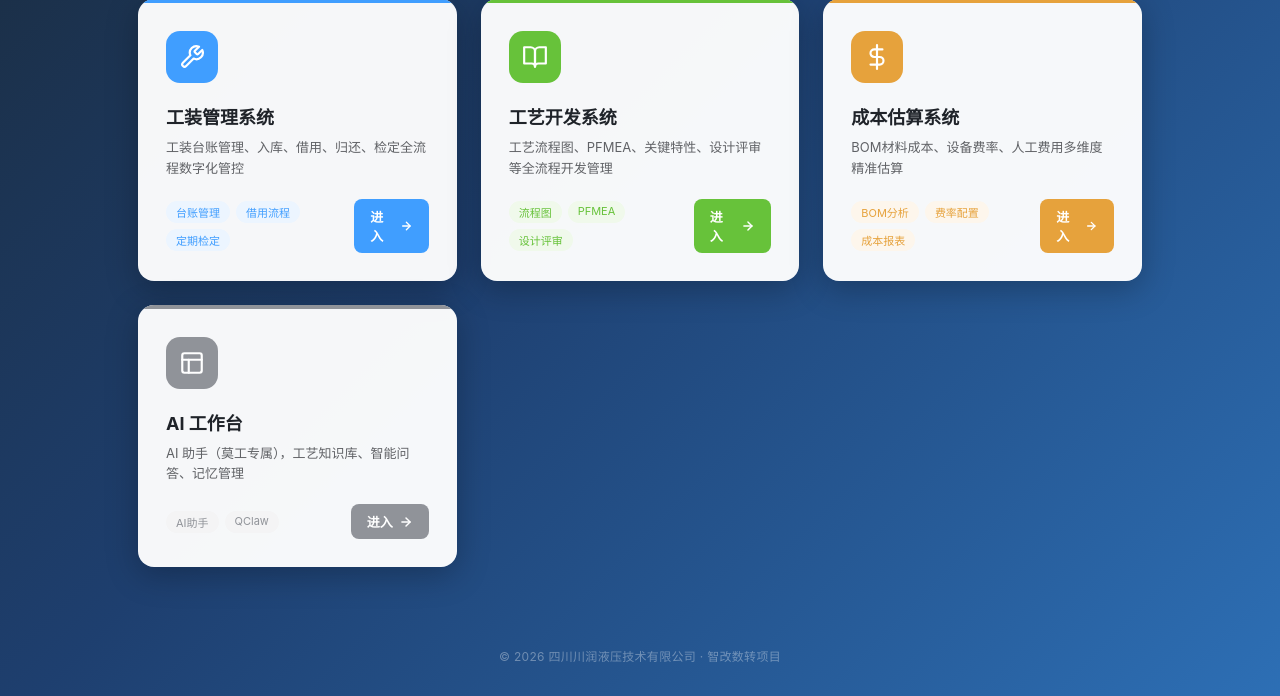
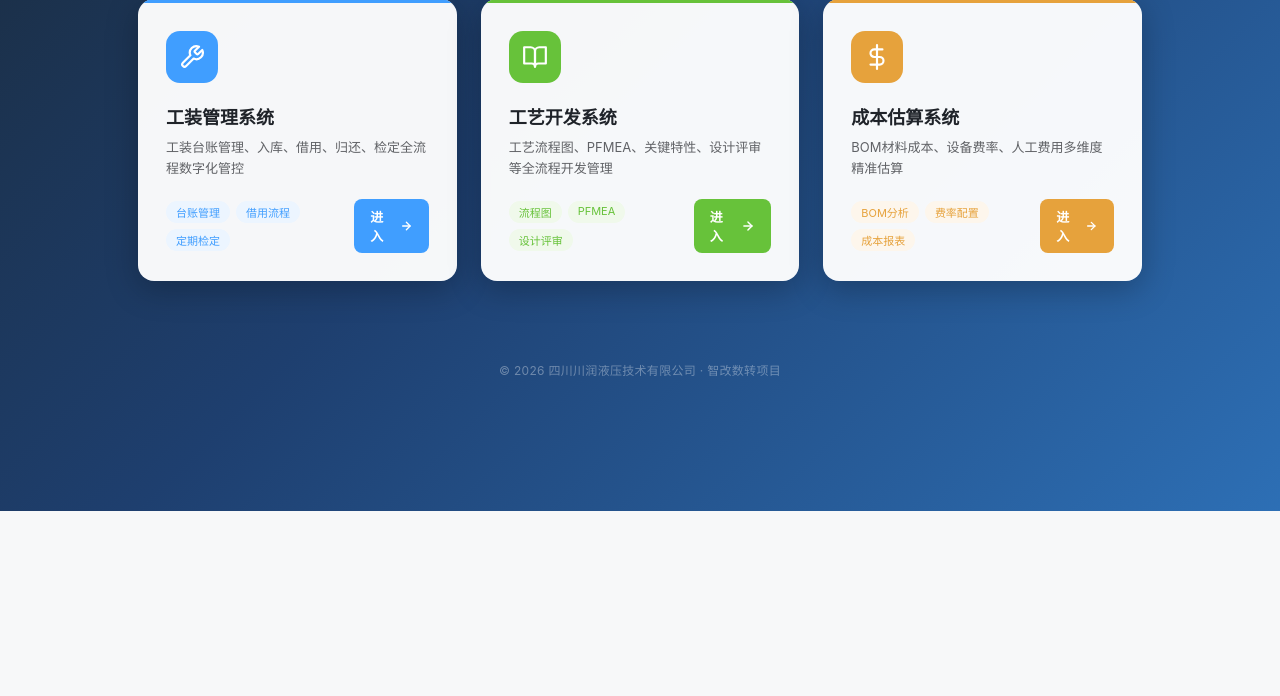
Before and after one commit to 9527mmyy/tooling-management, a Flask app: page / in a window 1280 px wide. Shown: the part 289-985 px from the top of the page. After the commit the page ends 800 px from the top, so only its background shows below. Run offline with Flask 3, Linux system fonts and the light colour scheme.

Commit message:
chore: 门户页移除 AI 工作台卡片（QClaw 5283）

```diff
--- a/backend/templates/portal.html
+++ b/backend/templates/portal.html
@@ -65,11 +65,6 @@
         .card-cost .card-accent { background: #e6a23c; }
         .card-cost .card-enter { background: #e6a23c; }
         .card-cost .card-tag { background: #fdf6ec; color: #e6a23c; }
-
-        .card-qclaw::before { background: #909399; }
-        .card-qclaw .card-accent { background: #909399; }
-        .card-qclaw .card-enter { background: #909399; }
-        .card-qclaw .card-tag { background: #f4f4f5; color: #909399; }
 
         /* 底部 */
         .footer { text-align: center; padding: 20px 48px 32px; font-size: 12px; color: rgba(255,255,255,.35); letter-spacing: .3px; }
@@ -176,27 +171,6 @@
                 </div>
             </div>
         </a>
-
-        <!-- QClaw 控制台 -->
-        <a class="sys-card card-qclaw" href="http://172.16.120.79:5283" target="_blank">
-            <div class="card-accent">
-                <svg viewBox="0 0 24 24" fill="none" stroke="currentColor" stroke-width="2" stroke-linecap="round" stroke-linejoin="round">
-                    <rect x="3" y="3" width="18" height="18" rx="2" ry="2"/><line x1="3" y1="9" x2="21" y2="9"/><line x1="9" y1="21" x2="9" y2="9"/>
-                </svg>
-            </div>
-            <div class="card-title">AI 工作台</div>
-            <div class="card-desc">AI 助手（莫工专属），工艺知识库、智能问答、记忆管理</div>
-            <div class="card-meta">
-                <div class="card-tags">
-                    <span class="card-tag">AI助手</span>
-                    <span class="card-tag">QClaw</span>
-                </div>
-                <div class="card-enter">
-                    进入
-                    <svg viewBox="0 0 24 24" fill="none" stroke="currentColor" stroke-width="2.5" stroke-linecap="round" stroke-linejoin="round"><path d="M5 12h14"/><path d="m12 5 7 7-7 7"/></svg>
-                </div>
-            </div>
-        </a>
     </div>
 
     <!-- 底部 -->
```
